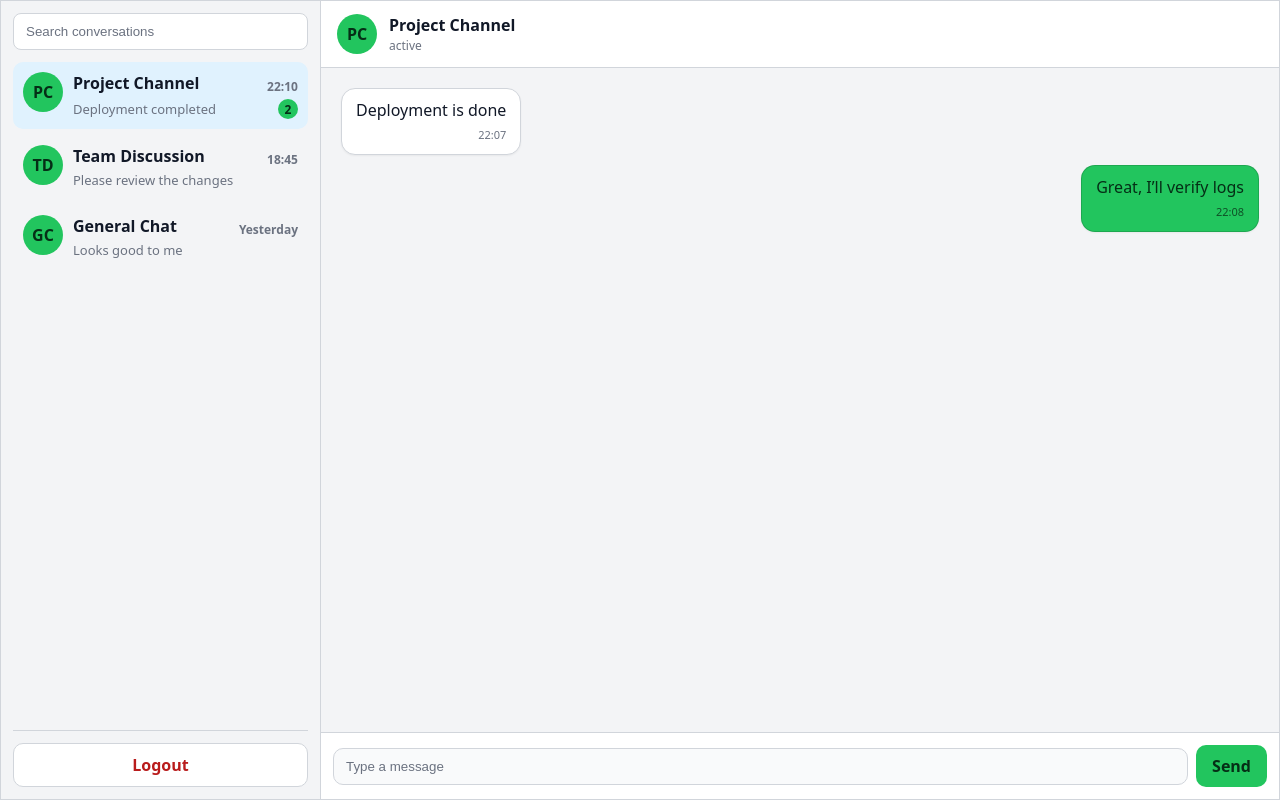
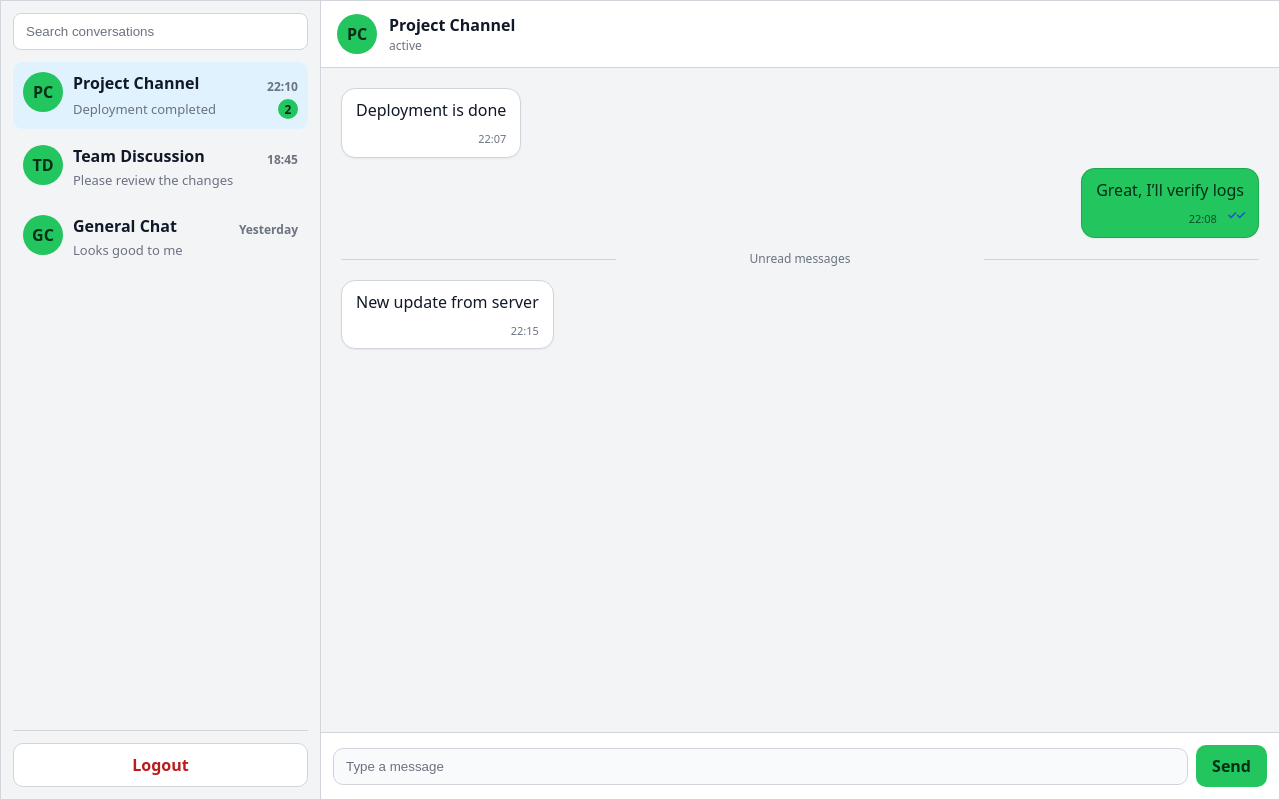
Before and after one commit to shahdarshil123/chat-app, a React (Vite) app in the folder client/: page / in a window 1280 px wide. Both pictures are taken after typing "name@example.com", "Sample123" into the empty fields and a click on the button "Continue". Built offline with nearby package versions, Linux system fonts and the light colour scheme.

Commit message:
Added seen and unread messages to app

```diff
--- a/client/src/components/ChatLayout.jsx
+++ b/client/src/components/ChatLayout.jsx
@@ -4,6 +4,9 @@ import ConversationHeader from "./ConversationHeader";
 import MessageFeed from "./MessageFeed";
 import MessageInput from "./MessageInput";
 
+/* -------------------------------
+   Seed Data
+-------------------------------- */
 const conversationsSeed = [
   {
     id: "1",
@@ -28,13 +31,25 @@ const conversationsSeed = [
     lastTime: "Yesterday",
     unread: 0,
     avatar: "GC",
-  },
+  }
 ];
 
 const messagesSeed = {
   "1": [
     { id: 1, fromSelf: false, text: "Deployment is done", time: "22:07" },
-    { id: 2, fromSelf: true, text: "Great, I’ll verify logs", time: "22:08" },
+    {
+      id: 2,
+      fromSelf: true,
+      text: "Great, I’ll verify logs",
+      time: "22:08",
+      status: "seen",
+    },
+    {
+      id: 3,                    // 👈 NEW incoming
+      fromSelf: false,
+      text: "New update from server",
+      time: "22:15",
+    },
   ],
   "2": [
     {
@@ -45,29 +60,85 @@ const messagesSeed = {
     },
   ],
   "3": [
-    { id: 1, fromSelf: true, text: "Looks good to me", time: "Yesterday" },
+    {
+      id: 1,
+      fromSelf: true,
+      text: "Looks good to me",
+      time: "Yesterday",
+      status: "delivered",
+    },
   ],
+};
+
+/* 👇 Track last SEEN INCOMING message */
+const lastSeenIncomingSeed = {
+  "1": 1,
+  "2": null,
+  "3": null,
+  "4":null
 };
 
 export default function ChatLayout({ onLogout }) {
   const [conversations, setConversations] = useState(conversationsSeed);
+  const [messages, setMessages] = useState(messagesSeed);
   const [activeId, setActiveId] = useState(conversationsSeed[0].id);
   const [search, setSearch] = useState("");
-  const [messages, setMessages] = useState(messagesSeed);
+  const [lastSeenIncoming, setLastSeenIncoming] = useState(
+    lastSeenIncomingSeed
+  );
 
-  /* ✅ FIXED: correct useMemo */
+  /* -------------------------------
+     Derived State
+  -------------------------------- */
   const activeConversation = useMemo(() => {
     return conversations.find(c => c.id === activeId);
   }, [conversations, activeId]);
 
-  /* ✅ Search works exactly like before */
   const filteredConversations = useMemo(() => {
     if (!search.trim()) return conversations;
-
     return conversations.filter(c =>
       c.title.toLowerCase().includes(search.toLowerCase())
     );
   }, [search, conversations]);
+
+  const activeMessages = messages[activeId] || [];
+
+  /* ✅ UNREAD divider logic (incoming only) */
+  const unreadStartId = useMemo(() => {
+    const lastSeen = lastSeenIncoming[activeId];
+    const firstUnreadIncoming = activeMessages.find(
+      m => !m.fromSelf && (lastSeen == null || m.id > lastSeen)
+    );
+    return firstUnreadIncoming?.id ?? null;
+  }, [activeMessages, activeId, lastSeenIncoming]);
+
+  /* -------------------------------
+     Actions
+  -------------------------------- */
+  function selectConversation(id) {
+    setActiveId(id);
+
+    const list = messages[id] || [];
+
+    // mark latest incoming as seen
+    const latestIncomingId =
+      [...list].reverse().find(m => !m.fromSelf)?.id ?? null;
+
+    setLastSeenIncoming(prev => ({
+      ...prev,
+      [id]: latestIncomingId,
+    }));
+
+    // Delivered → Seen (sent messages)
+    setMessages(prev => ({
+      ...prev,
+      [id]: prev[id]?.map(m =>
+        m.fromSelf && m.status === "delivered"
+          ? { ...m, status: "seen" }
+          : m
+      ),
+    }));
+  }
 
   function sendMessage(text) {
     if (!text.trim()) return;
@@ -77,12 +148,17 @@ export default function ChatLayout({ onLogout }) {
       minute: "2-digit",
     });
 
+    const newMessage = {
+      id: Date.now(),
+      fromSelf: true,
+      text,
+      time,
+      status: "sent",
+    };
+
     setMessages(prev => ({
       ...prev,
-      [activeId]: [
-        ...(prev[activeId] || []),
-        { id: Date.now(), fromSelf: true, text, time },
-      ],
+      [activeId]: [...(prev[activeId] || []), newMessage],
     }));
 
     setConversations(prev =>
@@ -92,11 +168,25 @@ export default function ChatLayout({ onLogout }) {
           : c
       )
     );
+
+    // Simulate delivery
+    setTimeout(() => {
+      setMessages(prev => ({
+        ...prev,
+        [activeId]: prev[activeId].map(m =>
+          m.id === newMessage.id
+            ? { ...m, status: "delivered" }
+            : m
+        ),
+      }));
+    }, 600);
   }
 
+  /* -------------------------------
+     Render
+  -------------------------------- */
   return (
     <div className="chat-app">
-      {/* ================= Sidebar ================= */}
       <aside className="sidebar">
         <input
           className="search"
@@ -108,10 +198,9 @@ export default function ChatLayout({ onLogout }) {
         <ConversationList
           conversations={filteredConversations}
           activeId={activeId}
-          onSelect={setActiveId}
+          onSelect={selectConversation}
         />
 
-        {/* Logout footer */}
         <div className="sidebar-footer">
           <button className="logout-button" onClick={onLogout}>
             Logout
@@ -119,10 +208,14 @@ export default function ChatLayout({ onLogout }) {
         </div>
       </aside>
 
-      {/* ================= Main ================= */}
       <section className="main">
         <ConversationHeader conversation={activeConversation} />
-        <MessageFeed messages={messages[activeId] || []} />
+
+        <MessageFeed
+          messages={activeMessages}
+          unreadStartId={unreadStartId}
+        />
+
         <MessageInput onSend={sendMessage} />
       </section>
     </div>
--- a/client/src/components/MessageFeed.jsx
+++ b/client/src/components/MessageFeed.jsx
@@ -1,26 +1,72 @@
-import { useEffect, useRef } from "react";
+import { Fragment, useEffect, useRef } from "react";
 
-export default function MessageFeed({ messages }) {
-    const endRef = useRef(null);
+/**
+ * Props:
+ * - messages: Array of message objects
+ *   {
+ *     id,
+ *     fromSelf: boolean,
+ *     text,
+ *     time,
+ *     status?: "sent" | "delivered" | "seen"
+ *   }
+ *
+ * - unreadStartId: message id where unread messages start (optional)
+ */
+export default function MessageFeed({ messages = [], unreadStartId = null }) {
+  const bottomRef = useRef(null);
 
+  // Auto-scroll to bottom on new messages
   useEffect(() => {
-        endRef.current?.scrollIntoView({ behavior: "smooth" });
-    }, [messages]);
+    bottomRef.current?.scrollIntoView({ behavior: "smooth" });
+  }, [messages.length]);
+
+  if (!messages.length) {
+    return (
+      <div className="messages">
+        <div style={{ color: "#6b7280" }}>No messages yet</div>
+      </div>
+    );
+  }
 
   return (
     <div className="messages">
-            {messages.map(m => (
+      {messages.map((m) => (
+        <Fragment key={m.id}>
+          {/* Unread divider */}
+          {unreadStartId === m.id && (
+            <div className="unread-divider">Unread messages</div>
+          )}
+
+          {/* Message row */}
           <div
-                    key={m.id}
-                    className={`message-row ${m.fromSelf ? "self" : "other"}`}
+            className={`message-row ${
+              m.fromSelf ? "self" : "other"
+            }`}
           >
             <div className="message">
               <span>{m.text}</span>
-                        <div className="time">{m.time}</div>
+
+              <div className="message-meta">
+                <span className="time">{m.time}</span>
+
+                {/* Two-tick indicator for self messages */}
+                {m.fromSelf && (
+                  <span
+                    className={`ticks ${
+                      m.status ? m.status : "sent"
+                    }`}
+                  >
+                    ✓✓
+                  </span>
+                )}
               </div>
             </div>
+          </div>
+        </Fragment>
       ))}
-            <div ref={endRef} />
+
+      <div ref={bottomRef} />
     </div>
   );
 }
--- a/client/src/styles/chat.css
+++ b/client/src/styles/chat.css
@@ -463,3 +463,60 @@ body,
 .logout-button:hover {
   background: #fee2e2;
 }
+
+
+.message-meta {
+  display: flex;
+  justify-content: flex-end;
+  align-items: center;
+  gap: 6px;
+  margin-top: 4px;
+}
+
+.ticks {
+  font-size: 12px;
+  letter-spacing: -2px;
+  margin-left: 4px;
+}
+
+/* Sent (single tick / pending) */
+.ticks.sent {
+  color: rgba(255, 255, 255, 0.6);
+}
+
+/* Delivered (double tick, gray) */
+.ticks.delivered {
+  color: rgba(255, 255, 255, 0.75);
+}
+
+/* Seen (double tick, high contrast) */
+.ticks.seen {
+  color: #1d4ed8;   /* darker blue */
+  opacity: 1;
+  font-weight: 600;
+}
+.unread-divider {
+  text-align: center;
+  margin: 12px 0;
+  font-size: 12px;
+  color: #6b7280;
+  position: relative;
+}
+
+.unread-divider::before,
+.unread-divider::after {
+  content: "";
+  position: absolute;
+  top: 50%;
+  width: 30%;
+  height: 1px;
+  background: #d1d5db;
+}
+
+.unread-divider::before {
+  left: 0;
+}
+
+.unread-divider::after {
+  right: 0;
+}
```
Lines whose indentation alone changed are shown as unchanged.
